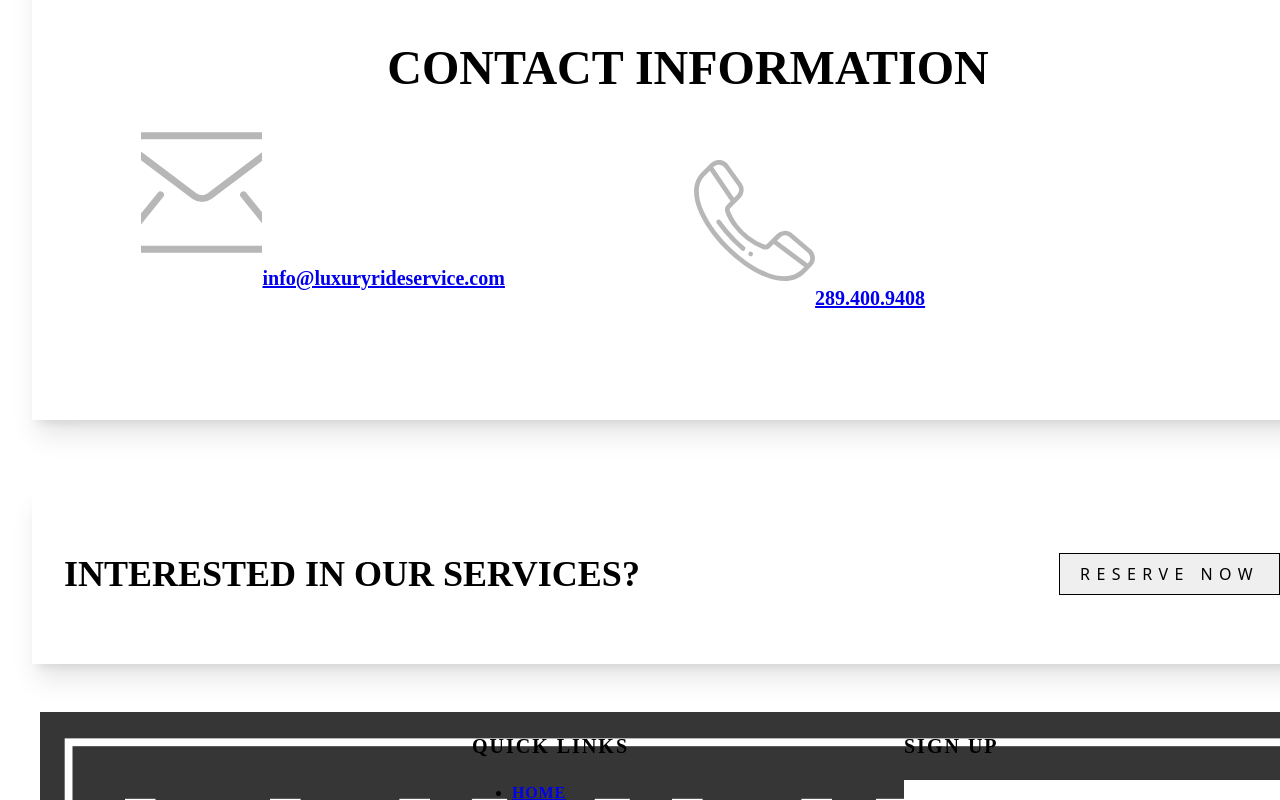
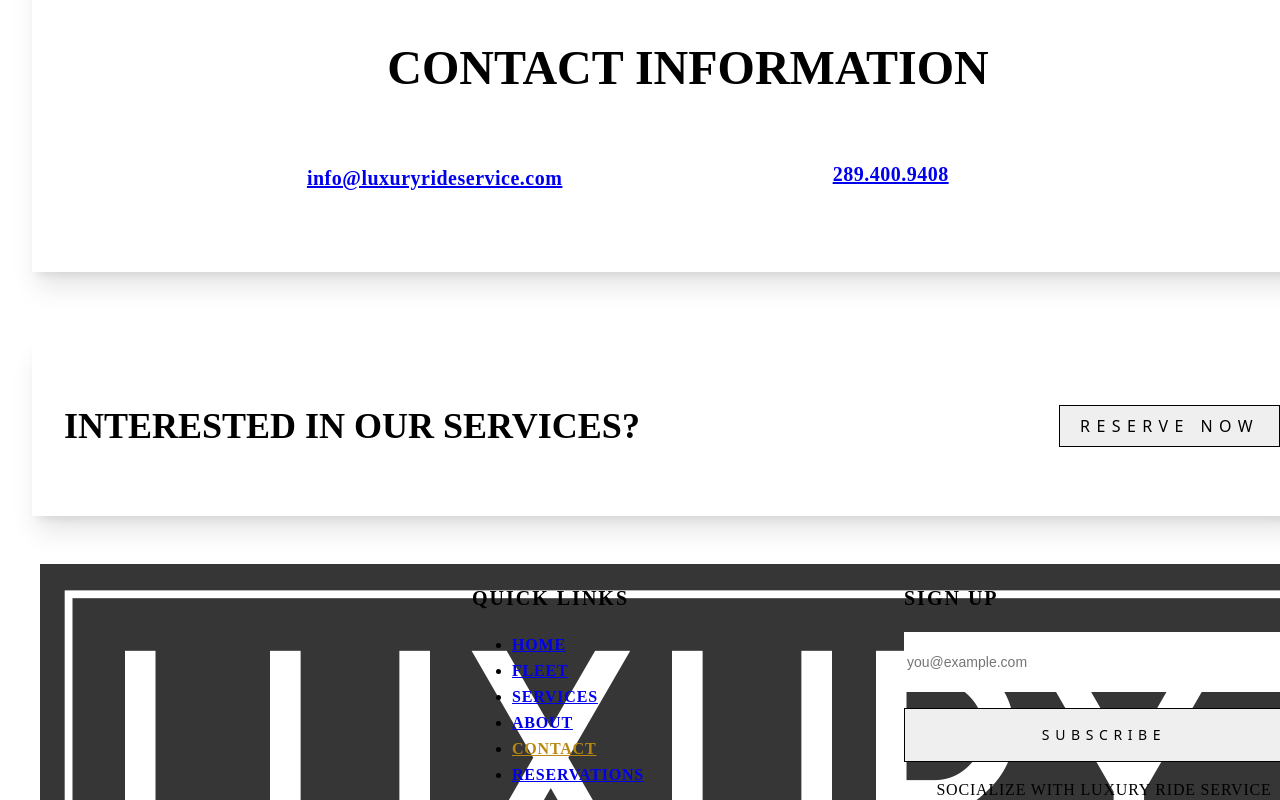
Before and after one commit to daver987/LuxuryRideService, a Nuxt app: page /contact in a window 1280 px wide. Shown: the part 2180-2980 px from the top of the page. Built offline with nearby package versions, Linux system fonts and the light colour scheme; what @splidejs/vue-splide would draw is missing.

Commit message:
Add: Smooth Scroll Refactor: Contact Icons

```diff
--- a/app.vue
+++ b/app.vue
@@ -7,3 +7,8 @@
     <TheFooter />
   </div>
 </template>
+<style>
+html {
+  scroll-behavior: smooth; /* set scroll-behaviour to smooth here */
+}
+</style>
--- a/components/HeroSlider.vue
+++ b/components/HeroSlider.vue
@@ -17,16 +17,16 @@
           <p class="text-center subheading md:text-left" id="subheading">
             {{ slide.subHeading }}
           </p>
-          <NuxtLink to="/reservations" class="self-center md:self-start">
           <BaseButton
+            class="self-center md:self-start"
             cursor-pointer
             mt-8
             self-center
             md:self-start
             :label="slide.buttonText"
             kind="btn-light"
+            to="/reservations"
           />
-          </NuxtLink>
         </div>
         <div
           class="max-w-lg row-start-5 self-center md:col-start-2 md:row-start-2 lg:max-w-xl"
@@ -34,7 +34,7 @@
           <img
             :src="slide.image"
             :alt="slide.altText"
-            class="object-fit object-cover w-full h-full"
+            class="h-full object-fit object-cover w-full"
             :class="slide.style"
           />
         </div>
--- a/components/base/BaseButton.vue
+++ b/components/base/BaseButton.vue
@@ -1,8 +1,15 @@
 <template>
-  <button :class="kind" class="btn focus:border-primary focus:ring focus:ring-primary active:bg-primary/70">
+  <component
+    :is="to ? 'nuxt-link' : href ? 'a' : 'button'"
+    :href="href"
+    :to="to"
+    @click="$emit('click')"
+    :class="kind"
+    class="btn focus:border-primary focus:ring focus:ring-primary active:bg-primary/70"
+  >
     {{ label }}
     <slot></slot>
-  </button>
+  </component>
 </template>
 
 <script setup>
@@ -17,5 +24,13 @@ defineProps({
     required: false,
     default: 'Button',
   },
+  to: {
+    type: String,
+    default: null,
+  },
+  href: {
+    type: String,
+    default: null,
+  },
 })
 </script>
--- a/composables/useNavigaation.js
+++ b/composables/useNavigaation.js
@@ -20,5 +20,9 @@ export function useNavigation() {
       name: 'Contact',
       href: '/contact',
     },
+    {
+      name: 'Reservations',
+      href: '/reservations',
+    }
   ]
 }
--- a/pages/contact.vue
+++ b/pages/contact.vue
@@ -1,183 +1,176 @@
 <template>
   <div>
     <TheHeader
-      :aboveHeading="headerInfo.aboveHeading"
-      :body="headerInfo.body"
-      :heading="headerInfo.heading"
-      :image="headerInfo.image"
+      :aboveHeading='headerInfo.aboveHeading'
+      :body='headerInfo.body'
+      :heading='headerInfo.heading'
+      :image='headerInfo.image'
     />
-    <section class="bg-background -mt-12 px-6 pb-12 md:-mt-16 md:pb-16">
-      <div class="container bg-white shadow-xl z-10 relative">
-        <div class="py-10 px-6 sm:px-10 lg:col-span-2 xl:p-12">
-          <h3 class="mb-4 subheading">Tell Us Something</h3>
-          <h2 class="text-background-dark">Send Us A Message</h2>
+    <section class='bg-background -mt-12 px-6 pb-12 md:-mt-16 md:pb-16'>
+      <div class='container bg-white shadow-xl z-10 relative'>
+        <div class='py-10 px-6 sm:px-10 lg:col-span-2 xl:p-12'>
+          <h3 class='mb-4 subheading'>Tell Us Something</h3>
+          <h2 class='text-background-dark'>Send Us A Message</h2>
           <form
-            class="mt-6 grid gap-y-6 grid-cols-1 sm:gap-x-8 sm:grid-cols-2"
-            @submit.prevent="store.submitForm"
+            class='mt-6 grid gap-y-6 grid-cols-1 sm:gap-x-8 sm:grid-cols-2'
+            @submit.prevent='store.submitForm'
           >
             <div>
               <label
-                for="first-name"
-                class="font-medium text-sm text-warm-gray-900 block"
+                for='first-name'
+                class='font-medium text-sm text-warm-gray-900 block'
               >First name</label
               >
-              <div class="mt-1">
+              <div class='mt-1'>
                 <input
-                  type="text"
-                  name="from_name"
-                  id="first-name"
-                  autocomplete="first-name"
-                  class="rounded-md border-warm-gray-300 shadow-sm w-full py-3 px-4 text-warm-gray-900 block focus:border-primary focus:ring-primary"
-                  v-model="store.from_name"
+                  type='text'
+                  name='from_name'
+                  id='first-name'
+                  autocomplete='first-name'
+                  class='rounded-md border-warm-gray-300 shadow-sm w-full py-3 px-4 text-warm-gray-900 block focus:border-primary focus:ring-primary'
+                  v-model='store.from_name'
                   required
                 />
               </div>
             </div>
             <div>
               <label
-                for="last-name"
-                class="font-medium text-sm text-warm-gray-900 block"
+                for='last-name'
+                class='font-medium text-sm text-warm-gray-900 block'
               >Last name</label
               >
-              <div class="mt-1">
+              <div class='mt-1'>
                 <input
-                  type="text"
-                  name="from_last_name"
-                  id="last-name"
-                  autocomplete="family-name"
-                  class="rounded-md border-warm-gray-300 shadow-sm w-full py-3 px-4 text-warm-gray-900 block focus:border-primary focus:ring-primary"
+                  type='text'
+                  name='from_last_name'
+                  id='last-name'
+                  autocomplete='family-name'
+                  class='rounded-md border-warm-gray-300 shadow-sm w-full py-3 px-4 text-warm-gray-900 block focus:border-primary focus:ring-primary'
                   required
-                  v-model="store.from_last_name"
+                  v-model='store.from_last_name'
                 />
               </div>
             </div>
             <div>
               <label
-                for="email"
-                class="font-medium text-sm text-warm-gray-900 block"
+                for='email'
+                class='font-medium text-sm text-warm-gray-900 block'
               >Email</label
               >
-              <div class="mt-1">
+              <div class='mt-1'>
                 <input
-                  id="email"
-                  name="from_email"
-                  type="email"
-                  autocomplete="email"
-                  class="rounded-md border-warm-gray-300 shadow-sm w-full py-3 px-4 text-warm-gray-900 block focus:border-primary focus:ring-primary"
+                  id='email'
+                  name='from_email'
+                  type='email'
+                  autocomplete='email'
+                  class='rounded-md border-warm-gray-300 shadow-sm w-full py-3 px-4 text-warm-gray-900 block focus:border-primary focus:ring-primary'
                   required
-                  v-model="store.from_email"
+                  v-model='store.from_email'
                 />
               </div>
             </div>
             <div>
-              <div class="flex justify-between">
+              <div class='flex justify-between'>
                 <label
-                  for="phone"
-                  class="font-medium text-sm text-warm-gray-900 block"
+                  for='phone'
+                  class='font-medium text-sm text-warm-gray-900 block'
                 >Phone</label
                 >
-                <span id="phone-optional" class="text-sm text-warm-gray-500"
+                <span id='phone-optional' class='text-sm text-warm-gray-500'
                 >Optional</span
                 >
               </div>
-              <div class="mt-1">
+              <div class='mt-1'>
                 <input
-                  type="text"
-                  name="phone_number"
-                  id="phone"
-                  autocomplete="tel"
-                  class="rounded-md border-warm-gray-300 shadow-sm w-full py-3 px-4 text-warm-gray-900 block focus:border-primary focus:ring-primary/75"
-                  aria-describedby="phone-optional"
-                  v-model="store.phone_number"
+                  type='text'
+                  name='phone_number'
+                  id='phone'
+                  autocomplete='tel'
+                  class='rounded-md border-warm-gray-300 shadow-sm w-full py-3 px-4 text-warm-gray-900 block focus:border-primary focus:ring-primary/75'
+                  aria-describedby='phone-optional'
+                  v-model='store.phone_number'
                 />
               </div>
             </div>
-            <div class="sm:col-span-2">
+            <div class='sm:col-span-2'>
               <label
-                for="subject"
-                class="font-medium text-sm text-warm-gray-900 block"
+                for='subject'
+                class='font-medium text-sm text-warm-gray-900 block'
               >Subject</label
               >
-              <div class="mt-1">
+              <div class='mt-1'>
                 <input
-                  type="text"
-                  name="subject"
-                  id="subject"
-                  class="rounded-md border-warm-gray-300 shadow-sm w-full py-3 px-4 text-warm-gray-900 block focus:border-primary focus:ring-primary"
+                  type='text'
+                  name='subject'
+                  id='subject'
+                  class='rounded-md border-warm-gray-300 shadow-sm w-full py-3 px-4 text-warm-gray-900 block focus:border-primary focus:ring-primary'
                   required
-                  maxlength="500"
-                  v-model="store.subject"
+                  maxlength='500'
+                  v-model='store.subject'
                 />
               </div>
             </div>
-            <div class="sm:col-span-2">
-              <div class="flex justify-between">
+            <div class='sm:col-span-2'>
+              <div class='flex justify-between'>
                 <label
-                  for="message"
-                  class="font-medium text-sm text-warm-gray-900 block"
+                  for='message'
+                  class='font-medium text-sm text-warm-gray-900 block'
                 >Message</label
                 >
-                <span id="message-max" class="text-sm text-warm-gray-500"
+                <span id='message-max' class='text-sm text-warm-gray-500'
                 >Max. 500 characters</span
                 >
               </div>
-              <div class="mt-1">
+              <div class='mt-1'>
                 <textarea
-                  id="message"
-                  name="message"
-                  rows="4"
-                  class="border rounded-md border-warm-gray-300 shadow-sm w-full py-3 px-4 text-warm-gray-900 block focus:border-primary focus:ring-primary"
-                  aria-describedby="message-max"
+                  id='message'
+                  name='message'
+                  rows='4'
+                  class='border rounded-md border-warm-gray-300 shadow-sm w-full py-3 px-4 text-warm-gray-900 block focus:border-primary focus:ring-primary'
+                  aria-describedby='message-max'
                   required
-                  maxlength="500"
-                  v-model="store.message"
+                  maxlength='500'
+                  v-model='store.message'
                 />
               </div>
             </div>
-            <div class="sm:flex sm:col-span-2 sm:justify-end">
+            <div class='sm:flex sm:col-span-2 sm:justify-end'>
               <BaseButton
-                label="submit"
-                type="submit"
-                value="Send"
-                class="btn-primary inline-flex items-center justify-center sm:w-auto focus:outline-none focus:ring-primary focus:ring-2 focus:ring-offset-2"
-                @click="store.submitForm"
-                kind="btn-primary"
+                label='submit'
+                type='submit'
+                value='Send'
+                class='btn-primary inline-flex items-center justify-center sm:w-auto focus:outline-none focus:ring-primary focus:ring-2 focus:ring-offset-2'
+                @click='store.submitForm'
+                kind='btn-primary'
               />
             </div>
           </form>
         </div>
       </div>
     </section>
-    <section class="bg-background mt-16 px-6">
-      <div class="container bg-white space-y-10 shadow-xl mb-16 py-20 px-12">
-        <h3 class="text-center subheading">OR REACH US</h3>
-        <h2 class="text-center">CONTACT INFORMATION</h2>
+    <section class='bg-background mt-16 px-6'>
+      <div class='container bg-white space-y-10 shadow-xl mb-16 py-20 px-12'>
+        <h3 class='text-center subheading'>OR REACH US</h3>
+        <h2 class='text-center'>CONTACT INFORMATION</h2>
         <div
-          class="flex flex-col justify-center items-center md:grid md:grid-cols-10 md:place-items-center"
+          class='flex flex-col justify-center items-center md:grid md:grid-cols-12 md:place-items-center'
         >
-          <div class="mb-12 md:col-span-4 md:col-start-1 md:row-start-1">
+          <div class='md:col-span-5 md:col-start-2 md:row-start-1 mb-12 md:mb-0'>
             <a
-              href="mailto:info@luxuryrideservice.com"
-              class="font-bold text-xl"
+              href='mailto:info@luxuryrideservice.com'
+              class='font-bold text-xl tracking-wide'
             >
-              <img
-                src="/icons/mail.svg"
-                alt="Email Icon"
-                class="mx-auto mb-8"
-                width="121"
-                height="121"
+              <div
+                class='mx-auto mb-8 i-carbon-email text-body text-9xl '
               />info@luxuryrideservice.com</a
             >
           </div>
-          <div class="col-span-6 col-start-4 row-start-1">
-            <a href="tel:2894009408" class="font-bold text-xl"
-              ><img
-                src="/icons/telephone.svg"
-                alt="Telephone Icon"
-                class="mx-auto text-center mb-6"
-                width="121"
-                height="121"
-              />289.400.9408</a
+          <div class='col-span-4 col-start-7 row-start-1'>
+            <a href='tel:2894009408' class='font-bold text-xl tracking-wide'
+            >
+              <div class='mx-auto text-center text-9xl text-body mb-6 i-carbon-phone'
+              />
+              289.400.9408</a
             >
           </div>
         </div>
@@ -187,13 +180,13 @@
   </div>
 </template>
 
-<script setup lang="ts">
+<script setup lang='ts'>
 import { useForm } from '~/stores/useForm'
 
 const headerInfo = {
   aboveHeading: 'GET IN TOUCH',
   heading: 'CONTACT US',
-  body: "Your chauffeur is just a phone call away! Don't hesitate to contact us or get an online quote for rates and availability.",
+  body: 'Your chauffeur is just a phone call away! Don\'t hesitate to contact us or get an online quote for rates and availability.',
   image: 'background-image: url("/images/View-City-Of-Toronto.jpg")',
 }
 
--- a/pages/fleet.vue
+++ b/pages/fleet.vue
@@ -8,7 +8,7 @@
         :image="headerInfo.image"
       />
     </div>
-    <div class="container px-6 pt-4">
+    <div class="container pt-4">
       <TabGroup
         class="bg-background w-full lg:-mt-20"
         as="div"
```
Also changed, not shown: nuxt.config.ts (+2 -8 lines), package.json (+8 -7 lines), plugins/scroll.client.js (added, +11 -0 lines), plugins/scroll.js (deleted, +0 -7 lines), public/robots.txt (added), 1 other file (tests, documents, lock files or other folders). Lines whose indentation alone changed are shown as unchanged.
